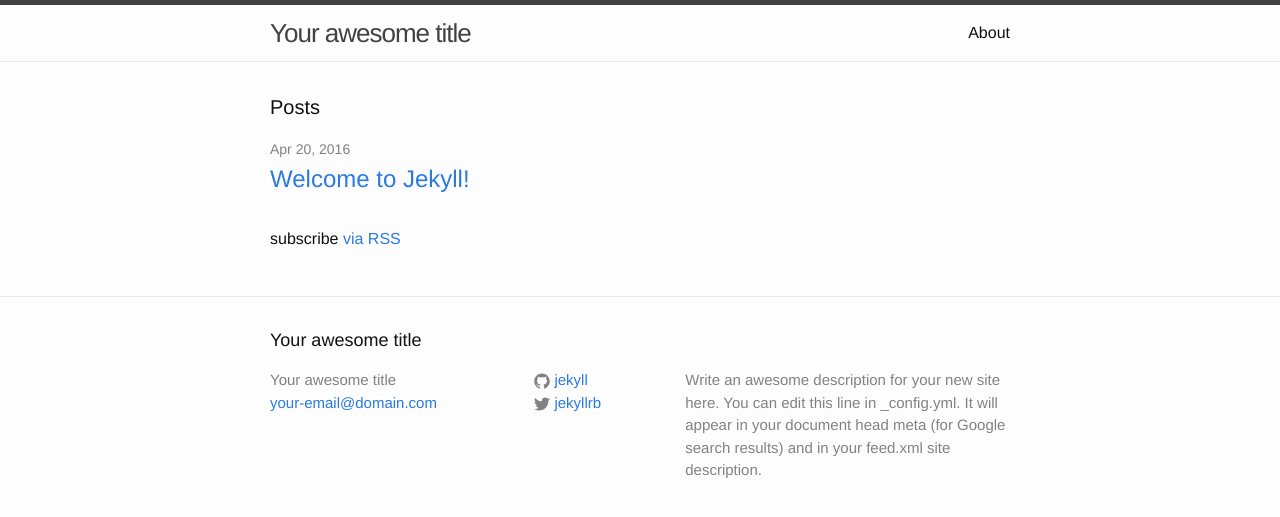
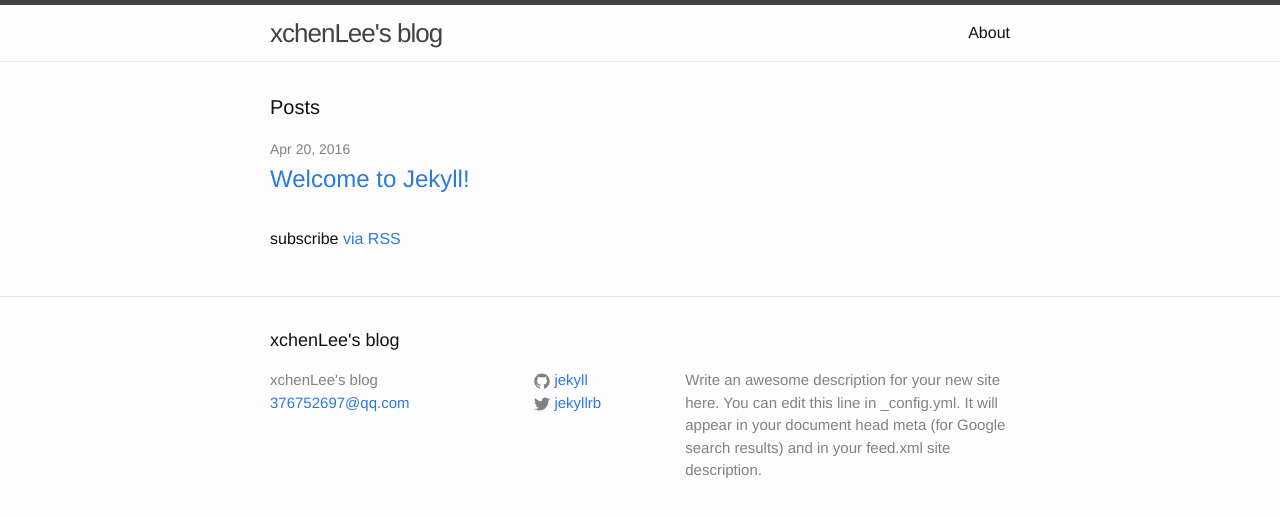
Before and after one commit to xchenLee/xchenLee.github.io, a Jekyll site: the page built from index.html, in a window 1280 px wide. Shown: the top 517 px of the page. Built offline with Jekyll 4.4.1, drawn with Linux system fonts in a browser that asks for light colours.

Commit message:
modify title

```diff
--- a/_config.yml
+++ b/_config.yml
@@ -6,8 +6,8 @@
 # 'jekyll serve'. If you change this file, please restart the server process.
 
 # Site settings
-title: Your awesome title
-email: your-email@domain.com
+title: xchenLee's blog
+email: 376752697@qq.com
 description: > # this means to ignore newlines until "baseurl:"
   Write an awesome description for your new site here. You can edit this
   line in _config.yml. It will appear in your document head meta (for
```
Also changed, not shown: 1 other file.
